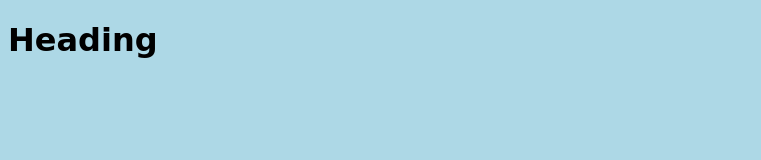
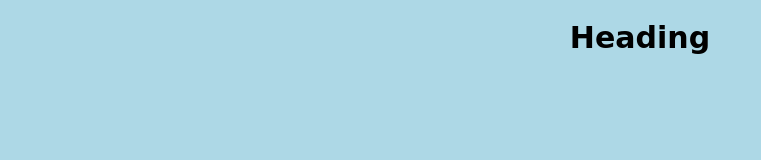
Before and after one commit to Zeb5/cssdemo, a plain HTML site: page index.html in a window 1280 px wide. Shown: the whole page, without its empty margins (0-761 px from the left). Drawn offline with Linux system fonts and the light colour scheme.

Commit message:
added formating of h1 to css

```diff
--- a/style.css
+++ b/style.css
@@ -2,3 +2,8 @@ body{
     font-family: cursive;
     background-color: lightblue;
 }
+
+h1{
+    text-align: center;
+    font-size: 30px;
+}
```
